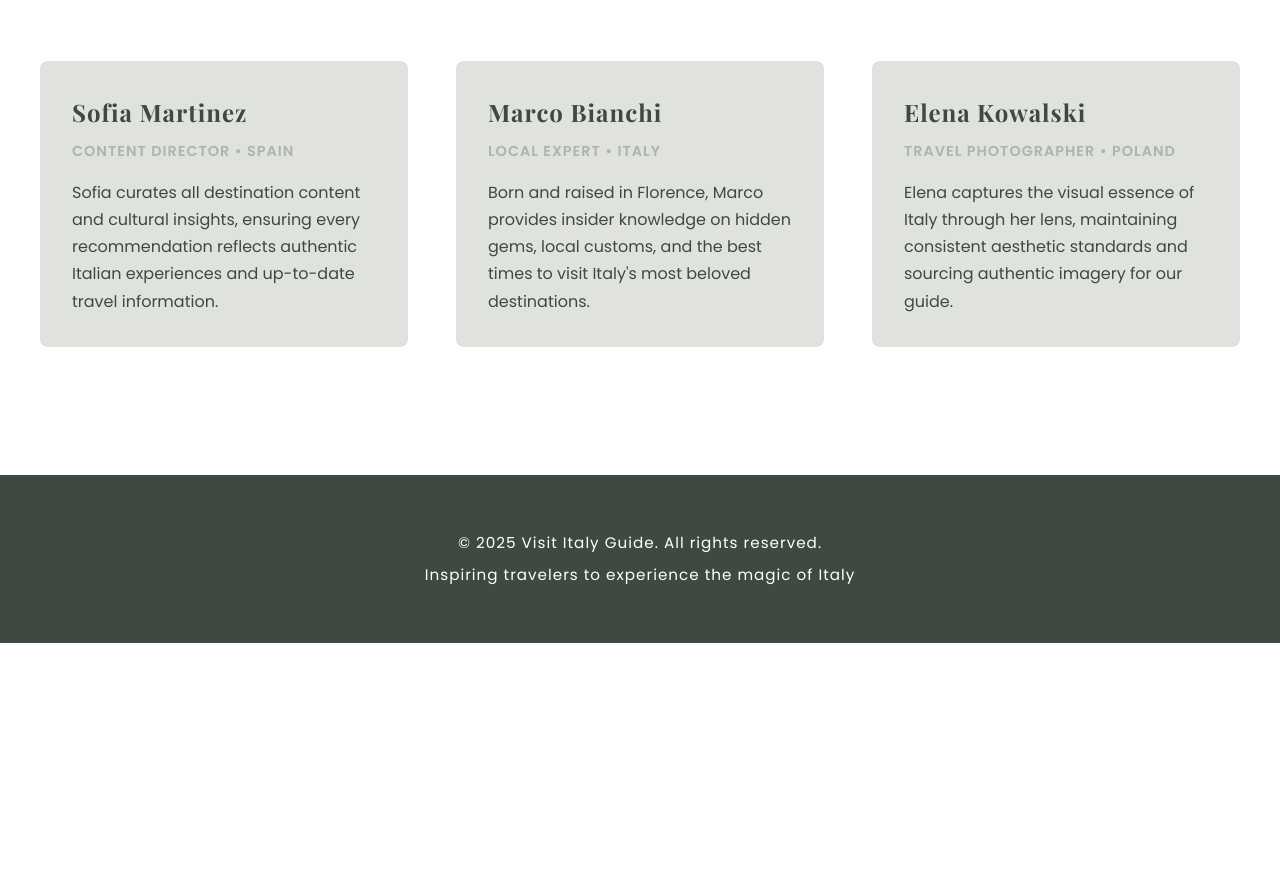
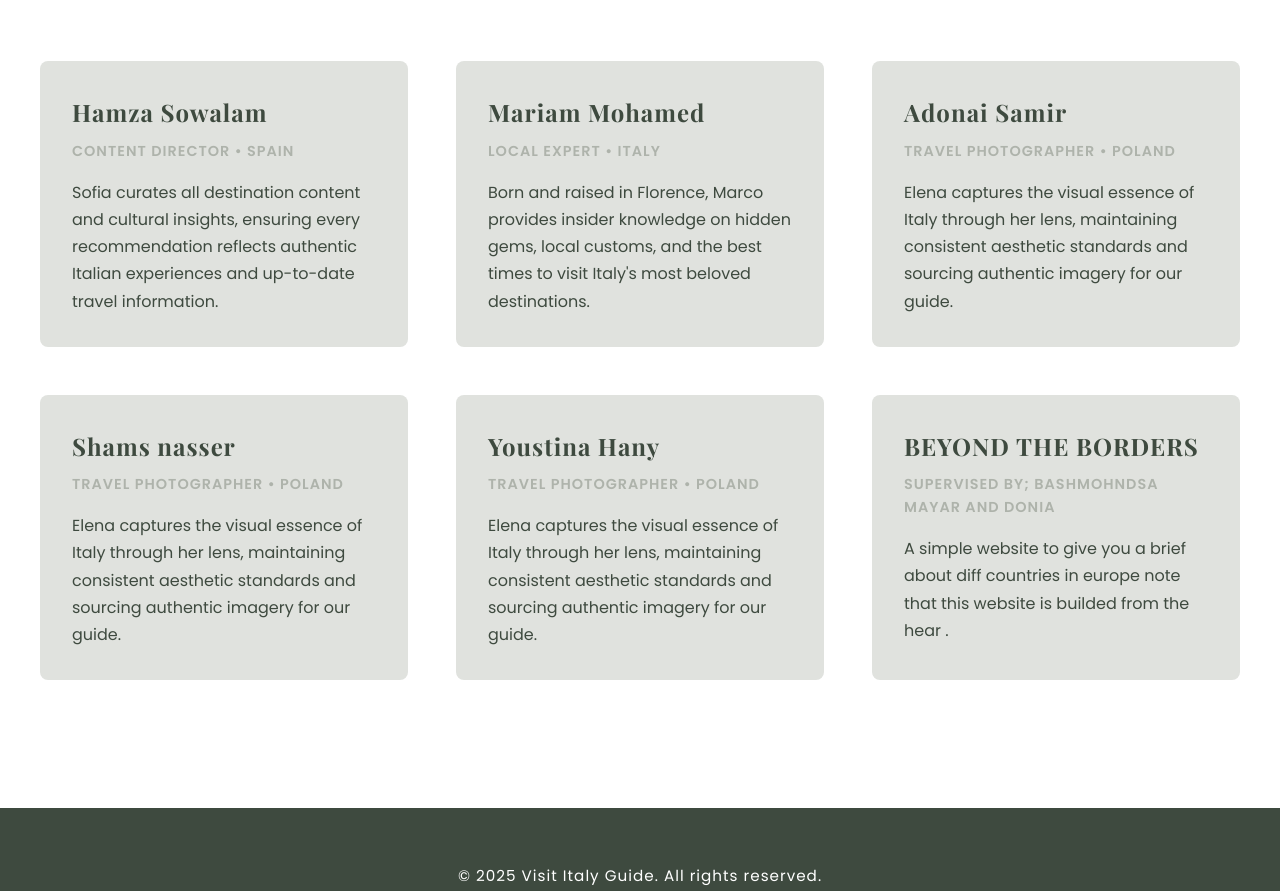
Before and after one commit to hamza2112-coder/beyond-the-boarders, a plain HTML site: page index.html in a window 1280 px wide. Shown: the part 4324-5215 px from the top of the page. Before the commit the page ends 4967 px from the top, so only its background shows below. Drawn offline with nearby package versions, Linux system fonts and the light colour scheme; a script that the page names is missing.

Commit message:
Added to the about

```diff
--- a/content/about.json
+++ b/content/about.json
@@ -3,7 +3,7 @@
   "intro": "Welcome to your comprehensive travel companion. We're dedicated to helping travelers discover authentic experiences—from iconic landmarks to hidden gems known only to locals. Our mission is to transform your journey into an unforgettable experience filled with cultural immersion, culinary delights, and meaningful connections.",
   "team": [
     {
-      "name": "Sofia Martinez",
+      "name": "hamza",
       "role": "Content Director",
       "country": "Spain",
       "bio": "Curates all destination content and cultural insights, ensuring authentic and up-to-date travel information."
--- a/css/style.css
+++ b/css/style.css
@@ -630,3 +630,4 @@ img {
         background: var(--light-sage);
         width: 100%;
         text-align: center;
+    }  }
--- a/index.html
+++ b/index.html
@@ -131,19 +131,35 @@
 
             <div class="team-grid">
                 <div class="team-member">
-                    <h3>Sofia Martinez</h3>
+                    <h3> Hamza Sowalam </h3>
                     <p class="role">Content Director • Spain</p>
                     <p>Sofia curates all destination content and cultural insights, ensuring every recommendation reflects authentic Italian experiences and up-to-date travel information.</p>
                 </div>
                 <div class="team-member">
-                    <h3>Marco Bianchi</h3>
+                    <h3>Mariam Mohamed</h3>
                     <p class="role">Local Expert • Italy</p>
                     <p>Born and raised in Florence, Marco provides insider knowledge on hidden gems, local customs, and the best times to visit Italy's most beloved destinations.</p>
                 </div>
                 <div class="team-member">
-                    <h3>Elena Kowalski</h3>
+                    <h3>Adonai Samir</h3>
                     <p class="role">Travel Photographer • Poland</p>
                     <p>Elena captures the visual essence of Italy through her lens, maintaining consistent aesthetic standards and sourcing authentic imagery for our guide.</p>
+                </div>
+                 <div class="team-member">
+                    <h3>Shams nasser </h3>
+                    <p class="role">Travel Photographer • Poland</p>
+                    <p>Elena captures the visual essence of Italy through her lens, maintaining consistent aesthetic standards and sourcing authentic imagery for our guide.</p>
+                </div>
+                 <div class="team-member">
+                    <h3>Youstina Hany</h3>
+                    <p class="role">Travel Photographer • Poland</p>
+                    <p>Elena captures the visual essence of Italy through her lens, maintaining consistent aesthetic standards and sourcing authentic imagery for our guide.</p>
+                </div>
+                 <div class="team-member">
+                    <h3>BEYOND THE BORDERS </h3>
+                    <p class="role">SUPERVISED BY; BASHMOHNDSA MAYAR AND DONIA
+                    <p>                    <p> A simple website to give you a brief about diff countries in europe note that this website is builded from the hear
+.</p>
                 </div>
             </div>
         </div>
```
Also changed, not shown: about.html (+1 -1 lines), destinations/destination-1.html (deleted, +0 -1 lines).
